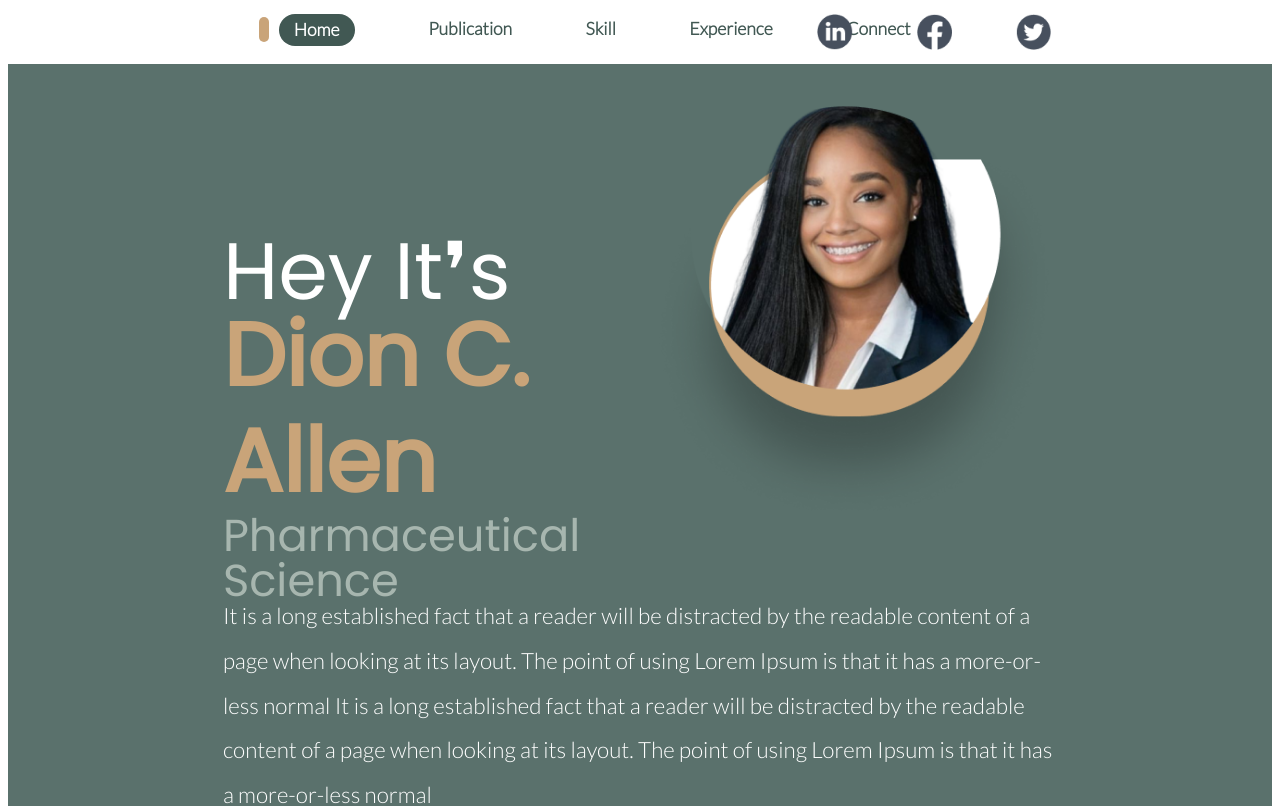
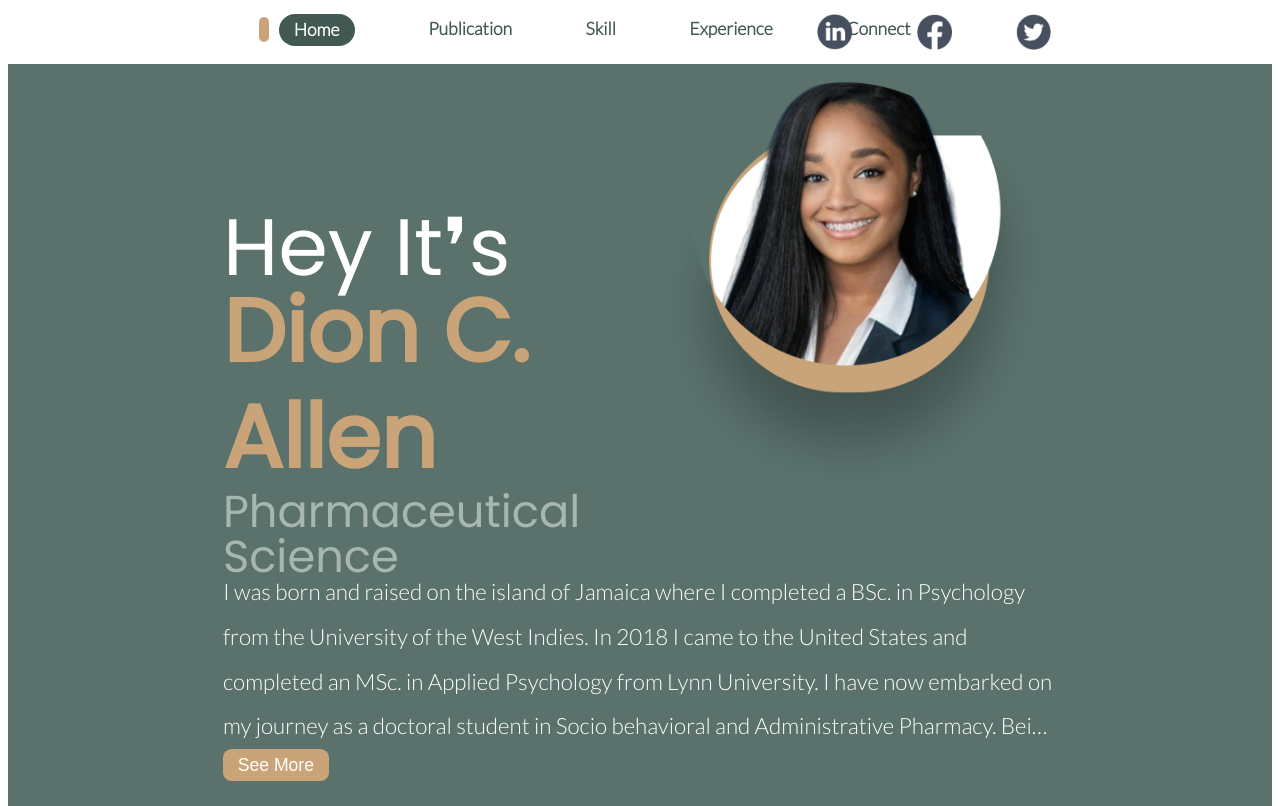
Before and after one commit to CodeinnHQ/Dion-Portfolio, a React (Create React App) app: page / in a window 1280 px wide. Shown: the top 806 px of the page. Built offline with nearby package versions, Linux system fonts and the light colour scheme.

Commit message:
grants added

```diff
--- a/src/App.js
+++ b/src/App.js
@@ -6,6 +6,7 @@ import Experience from "./section/5_Experience";
 import "./variable.css";
 import Footer from "./section/6_Footer/index";
 import { NavbarDesktop, NavbarMobile } from "./section/1_Navbar";
+import GrantsSection from "./section/5.5_Grants";
 
 function App() {
   return (
@@ -17,6 +18,7 @@ function App() {
       <Publication />
       <Skill />
       <Experience />
+      <GrantsSection />
       <Footer />
     </div>
   );
--- a/src/data.js
+++ b/src/data.js
@@ -176,3 +176,9 @@ export const footer = {
     author: "Nelson Mandela",
   },
 };
+
+export const grants = [
+  "University of Puerto Rico – Mentoring Institute for HIV and Mental Health Research, funded by the National Institute of Mental Health (NIMH). A mentorship grant for the development of early career researchers in HIV and mental health. Resulted in a paper submitted for publication (commentary), ‘Acknowledging and Addressing the Gender Disparity in Pre-exposure Prophylaxis Use’",
+  "International Society for Pharmacoeconomics and Outcomes Research (ISPOR) Student Conference Grant (2022). A grant made available to ISPOR student members to attend the society’s annual virtual conferences.",
+  "The Center for Health Economics of Treatment Interventions for Substance Use Disorder, HCV, and HIV (CHERISH) Pilot Grant – CHERISH is funded by NIDA (P30DA040500) as a collaboration among Weill Cornell Medicine, Boston Medical Center, Boston University School of Public Health, University of Pennsylvania, and University of Miami Miller School of Medicine. https://cherishresearch.org/2022/07/five-researchers-receive-cherish-pilot-awards-to-advance-the-treatment-of-substance-use-disorders-hcv-and-hiv/",
+];
--- a/src/index.css
+++ b/src/index.css
@@ -238,12 +238,12 @@ a:active {
 /* ********************************************** */
 /*  *************** INTRO SECTION *************** */
 /* ********************************************** */
-/* .intro-section-container {
-  width: 100%;
-} */
+.intro-section-container {
+  margin-top: -1.5rem;
+}
 .intro-section-main {
   display: flex;
-  justify-content: space-around;
+  justify-content: space-between;
 }
 
 .intro-section-main img {
@@ -282,6 +282,25 @@ a:active {
   margin-top: -10px;
 }
 
+.intro-section-about-hidden {
+  display: -webkit-box;
+  -webkit-line-clamp: 4;
+  -webkit-box-orient: vertical;
+  overflow: hidden;
+  text-overflow: ellipsis;
+}
+
+.intro-section-button {
+  background-color: var(--yellow);
+  color: var(--white);
+  font-size: var(--extrasmall);
+  border-radius: 0.5387rem;
+  border: none;
+  width: 6.625rem;
+  height: 2rem;
+  margin-bottom: 2rem;
+  cursor: pointer;
+}
 @media (max-width: 1080px) {
   .intro-section-container {
     width: unset;
@@ -303,6 +322,7 @@ a:active {
     font-size: var(--medium-responsive);
   }
 }
+
 /* ********************************************** */
 /*  *************** QUALIFICATION SECTION *************** */
 /* ********************************************** */
@@ -332,7 +352,7 @@ ul.qualification-pointers {
 
 ul.qualification-pointers li {
   color: var(--white);
-  line-height: 4.1688rem;
+  line-height: 3.1688rem;
   text-indent: -1.45rem;
 }
 
--- a/src/section/2_Intro_Section/index.js
+++ b/src/section/2_Intro_Section/index.js
@@ -1,6 +1,17 @@
-import React from "react";
+import React, { useState } from "react";
 import ProfilePhoto from "./../../Assets/ProfilePhoto.png";
 function IntroSection() {
+  const [seeMore, setSeeMore] = useState(true);
+  const handleSeeMore = () => {
+    const about = document.getElementById("intro-section-about");
+
+    if (seeMore) {
+      about.classList.remove("intro-section-about-hidden");
+    } else {
+      about.classList.add("intro-section-about-hidden");
+    }
+    setSeeMore(!seeMore);
+  };
   return (
     <div className="intro-section-container container" id="introsection">
       <div className="intro-section-main">
@@ -17,14 +28,28 @@ function IntroSection() {
           alt="profile photo"
         />
       </div>
-      <div className="intro-section-about">
-        It is a long established fact that a reader will be distracted by the
-        readable content of a page when looking at its layout. The point of
-        using Lorem Ipsum is that it has a more-or-less normal It is a long
-        established fact that a reader will be distracted by the readable
-        content of a page when looking at its layout. The point of using Lorem
-        Ipsum is that it has a more-or-less normal
+      <div
+        id="intro-section-about"
+        className="intro-section-about intro-section-about-hidden"
+      >
+        I was born and raised on the island of Jamaica where I completed a BSc.
+        in Psychology from the University of the West Indies. In 2018 I came to
+        the United States and completed an MSc. in Applied Psychology from Lynn
+        University. I have now embarked on my journey as a doctoral student in
+        Socio behavioral and Administrative Pharmacy. Being a member of several
+        minority groups, I am most passionate about social justice for those who
+        have been disenfranchised. My research interests include HIV and mental
+        health. Both areas have been proven to disproportionately affect
+        minority groups in terms of race/ethnicity, gender, social status,
+        sexual identity, and other sociodemographic factors. My goal is to use
+        my research findings to engage in evidence-based advocacy for
+        underserved groups. Outside of academics and professional goals, I enjoy
+        music, drawing, sewing, playing tennis, pickleball and other physical
+        activities.
       </div>
+      <button className="intro-section-button" onClick={handleSeeMore}>
+        {seeMore ? "See More" : "See Less"}
+      </button>
     </div>
   );
 }
--- /dev/null
+++ b/src/section/5.5_Grants/index.js
@@ -0,0 +1,16 @@
+import React from "react";
+import { grants } from "./../../data";
+function GrantsSection() {
+  return (
+    <div className="qualification-main container">
+      <div className="qualification-title">Grants</div>
+      <ul className="qualification-pointers">
+        {grants.map((point) => (
+          <li className="qualification-point">{point}</li>
+        ))}
+      </ul>
+    </div>
+  );
+}
+
+export default GrantsSection;
```
